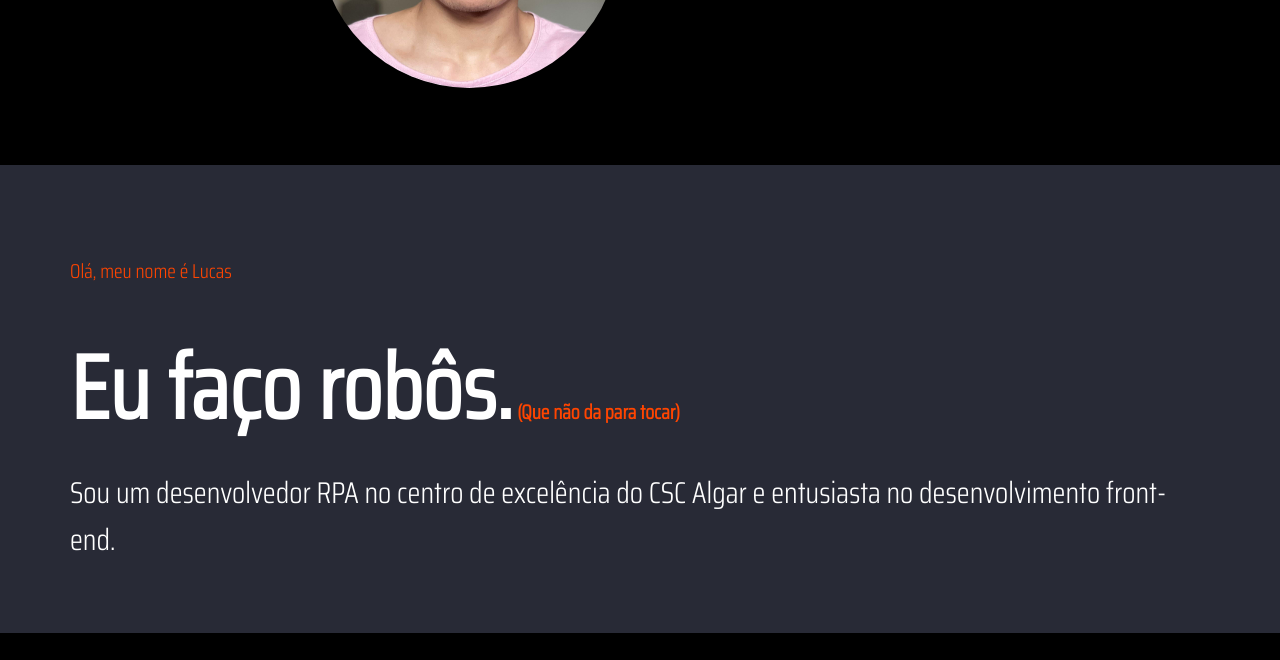
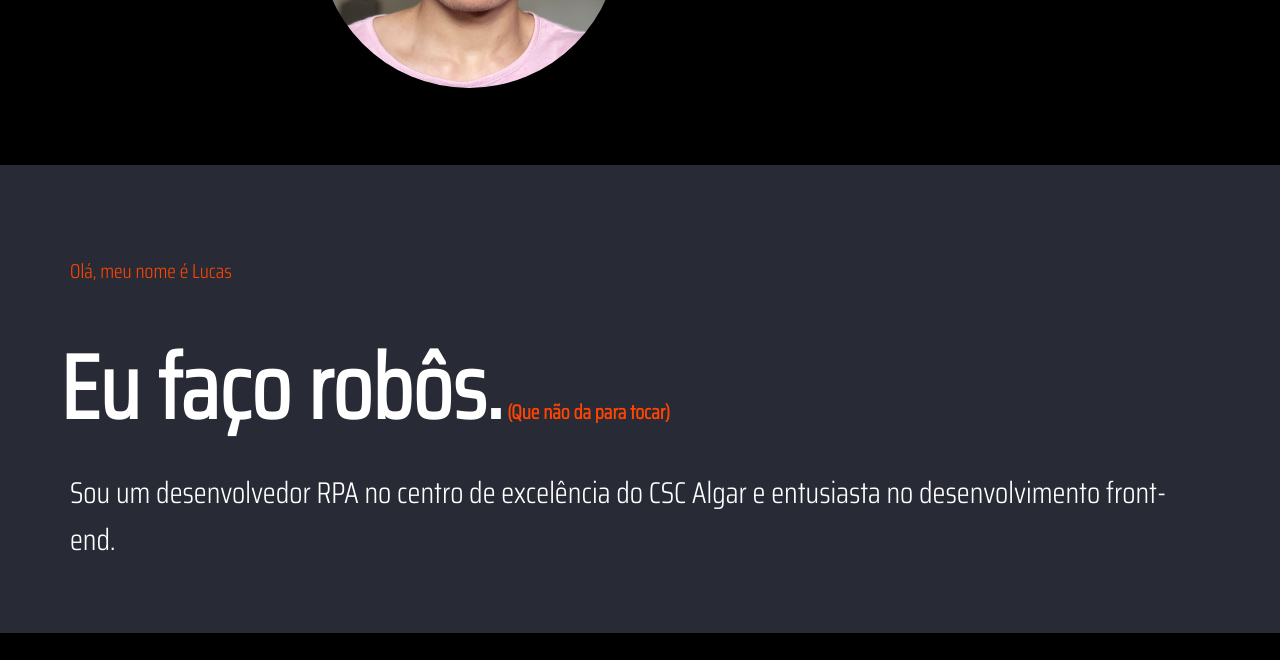
Before and after one commit to uailucasSilva/Portifolio-blog, a plain HTML site: page index.html in a window 1280 px wide. Shown: the part 418-1078 px from the top of the page. Drawn offline with Linux system fonts and the light colour scheme.

Commit message:
Add files via upload

```diff
--- a/css/style.css
+++ b/css/style.css
@@ -107,7 +107,7 @@ a:active {
     font-size: 48px;
     color: white;
     display: inline;
-    padding: 0px 30px;
+    padding: 0px 20px;
 }
 
 
```
